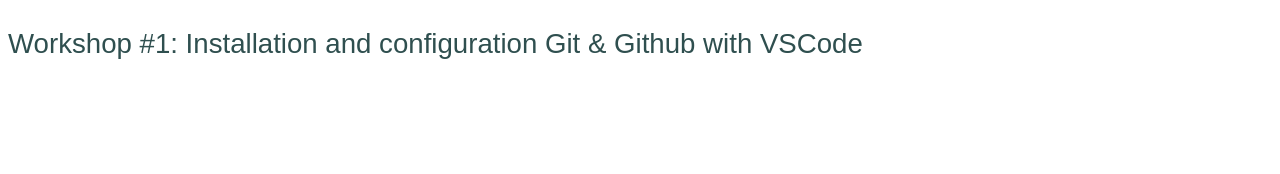
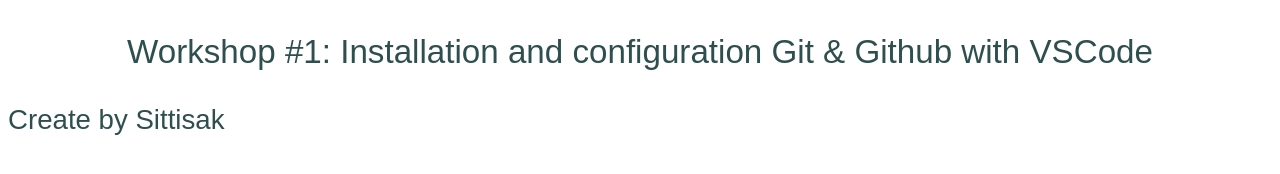
Before and after one commit to sittisak569/CSI204L001, a plain HTML site: page index.html in a window 1280 px wide. Drawn offline with Linux system fonts and the light colour scheme.

Commit message:
Update index Page...

```diff
--- a/index.html
+++ b/index.html
@@ -7,6 +7,9 @@
     <link rel="stylesheet" href="css/style.css">
 </head>
 <body>
-    <p>Workshop #1: Installation and configuration Git & Github with VSCode</p>
+    <center>
+        <p>Workshop #1: Installation and configuration Git & Github with VSCode</p>
+    </center>
+    <p>Create by Sittisak </p>
 </body>
 </html>
```
